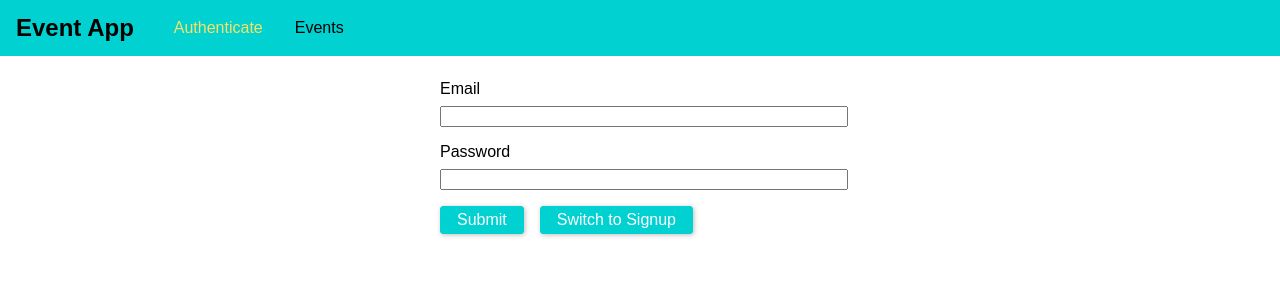
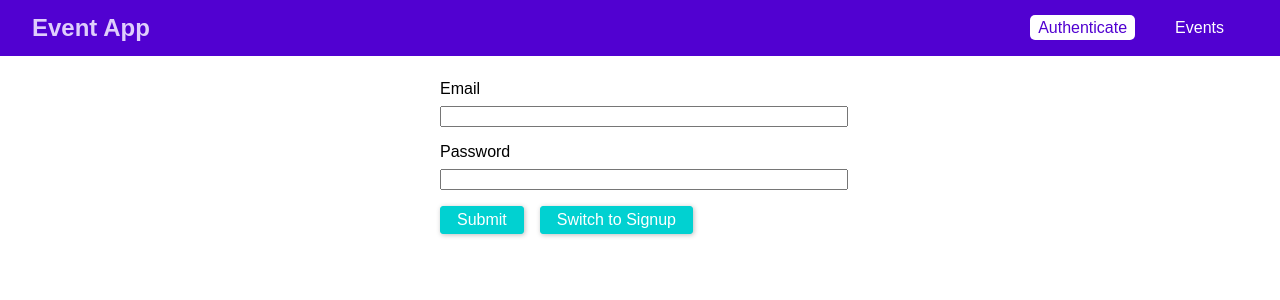
Before and after one commit to johann-ortiz/EventBooking-App, a React (Create React App) app in the folder frontend/: page /auth in a window 1280 px wide. Shown: the top 300 px of the page. Built offline with nearby package versions, Linux system fonts and the light colour scheme.

Commit message:
Changed CSS styles for the MainNavigation colors

```diff
--- a/frontend/src/components/navigation/MainNavigation.css
+++ b/frontend/src/components/navigation/MainNavigation.css
@@ -4,15 +4,18 @@
   top: 0;
   width: 100%;
   height: 3.5rem;
-  background: #01d1d1;
-  padding: 0 1rem;
+  background: #5101d1;
+  padding: 0 2rem;
   display: flex;
   align-items: center;
+  justify-content: space-between;
+  box-sizing: border-box;
 }
 
 .main-navigation-logo h1 {
   margin: 0;
   font-size: 1.5rem;
+  color: #dfcefc;
 }
 
 .main-navigation-items {
@@ -24,19 +27,32 @@
   list-style: none;
   padding: 0;
   margin: 0;
+  align-items: center;
 }
 
 .main-navigation-items li {
   margin: 0 1rem;
 }
 
-.main-navigation-items a {
+.main-navigation-items a,
+.main-navigation-items button {
   text-decoration: none;
-  color: #000;
+  color: white;
+  padding: 0.25rem 0.5rem;
+  border: none;
+  font: inherit;
+  background: transparent;
+  cursor: pointer;
+  vertical-align: middle;
+  margin: 0;
 }
 
 .main-navigation-items a:hover,
 .main-navigation-items a:active,
-.main-navigation-items a.active {
-  color: #f8e264;
+.main-navigation-items a.active,
+.main-navigation-items button:hover,
+.main-navigation-items button:active {
+  background: #ffffff;
+  color: #5101d1;
+  border-radius: 5px;
 }
--- a/frontend/src/components/navigation/MainNavigation.js
+++ b/frontend/src/components/navigation/MainNavigation.js
@@ -23,9 +23,14 @@ export default function Main() {
                   <NavLink to="/events">Events</NavLink>
                 </li>
                 {context.token && (
-                  <li>
-                    <NavLink to="/bookings">Bookings</NavLink>
-                  </li>
+                  <React.Fragment>
+                    <li>
+                      <NavLink to="/bookings">Bookings</NavLink>
+                    </li>
+                    <li>
+                      <button>Logout</button>
+                    </li>
+                  </React.Fragment>
                 )}
               </ul>
             </nav>
```
